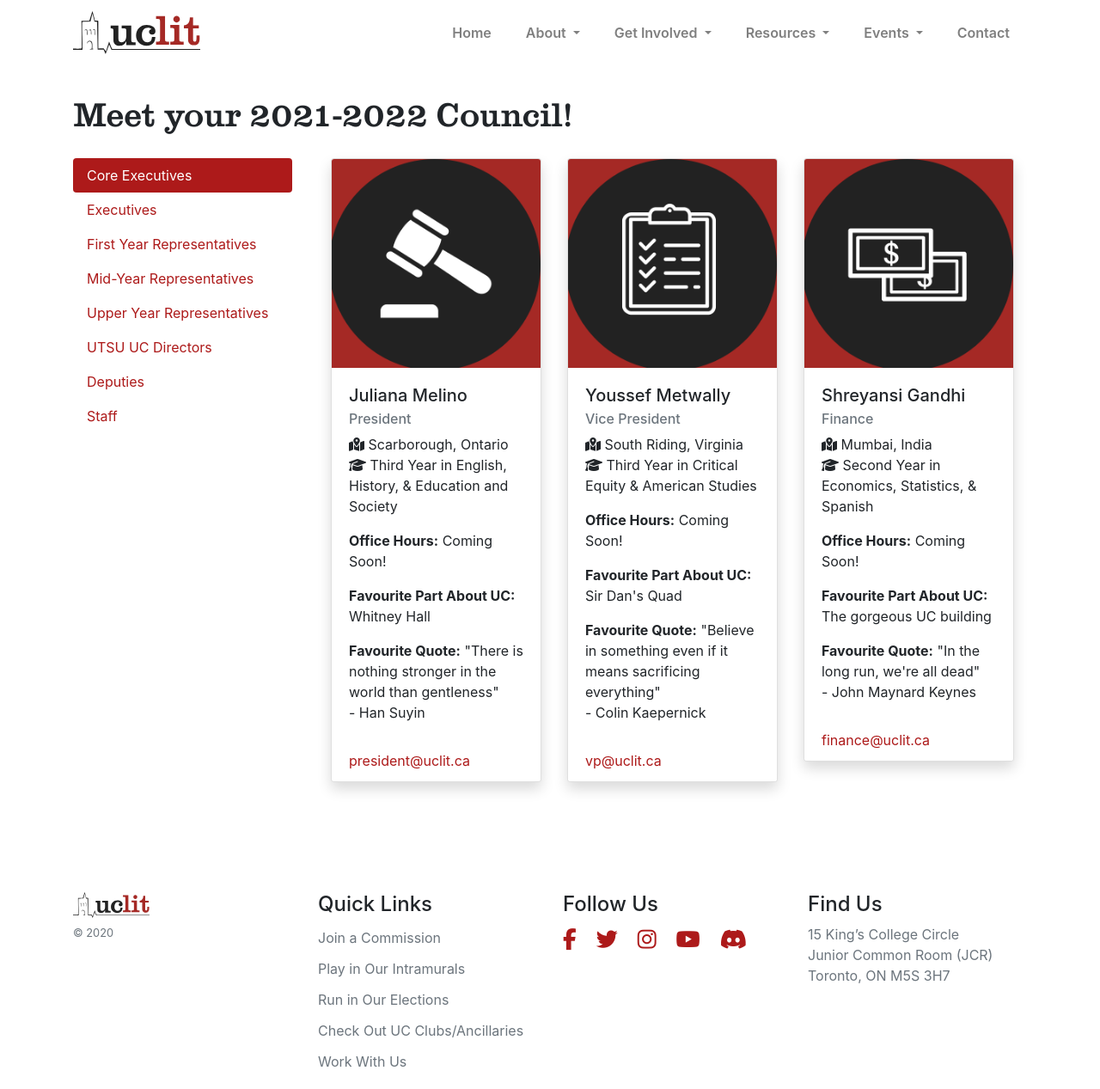
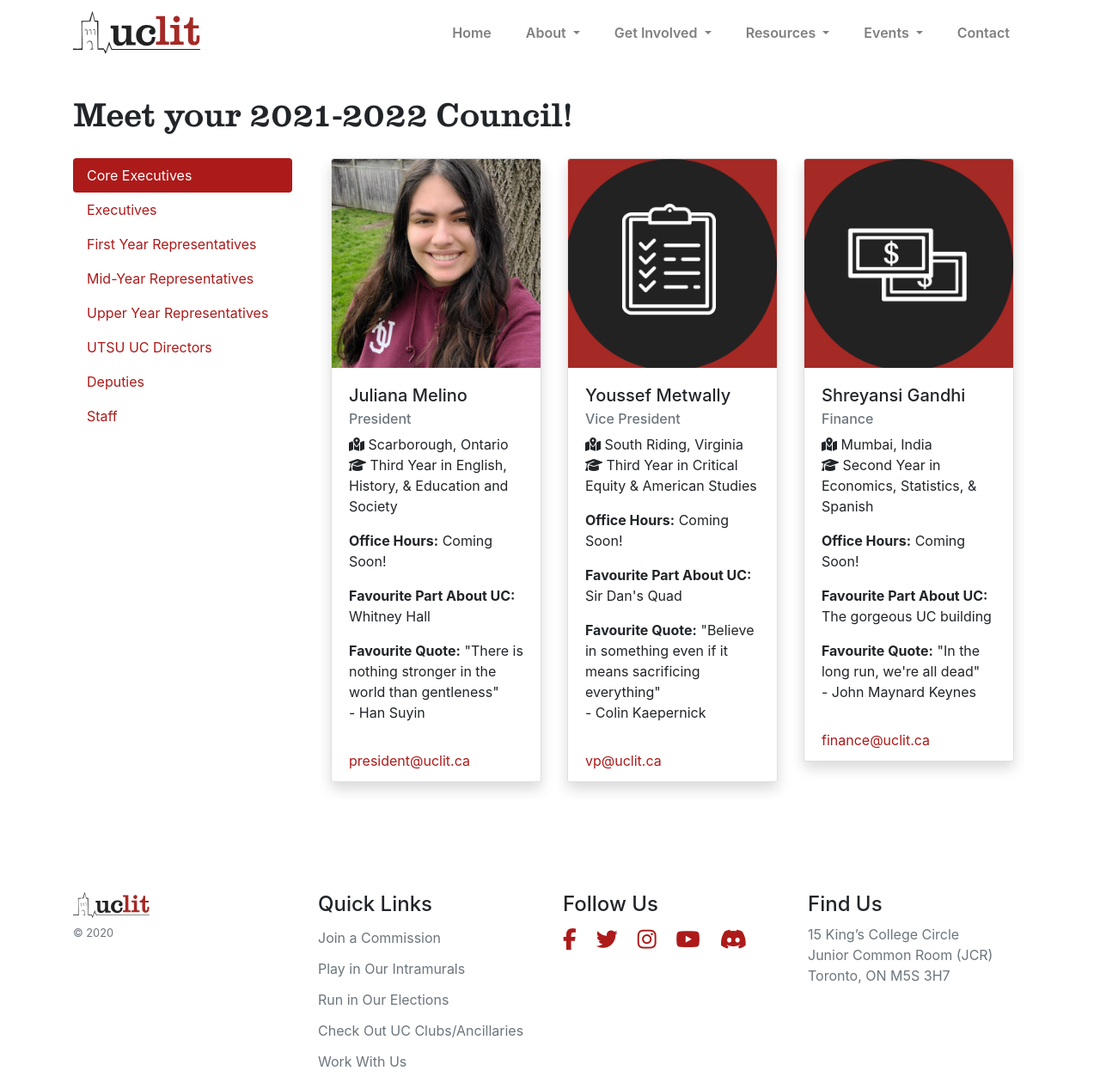
Before and after one commit to uclit-webmaster/uclit-site, a Jekyll site: the page built from about/council.html, in a window 1280 px wide and 1267 px high. Shown: the whole window at 86% size. Built offline with Jekyll 4.4.1, drawn with Linux system fonts in a browser that asks for light colours; nearby versions of some CDN libraries.

Commit message:
Update council.yml

```diff
--- a/_data/council.yml
+++ b/_data/council.yml
@@ -25,7 +25,7 @@
 - group: Core Executives
   people:
   - name: Juliana Melino
-    image: assets/images/commissions-icons/PRESIDENT.png
+    image: assets/images/headshots/juliana.jpg
     role: President
     pronouns: She/Her
     from: Scarborough, Ontario
```
